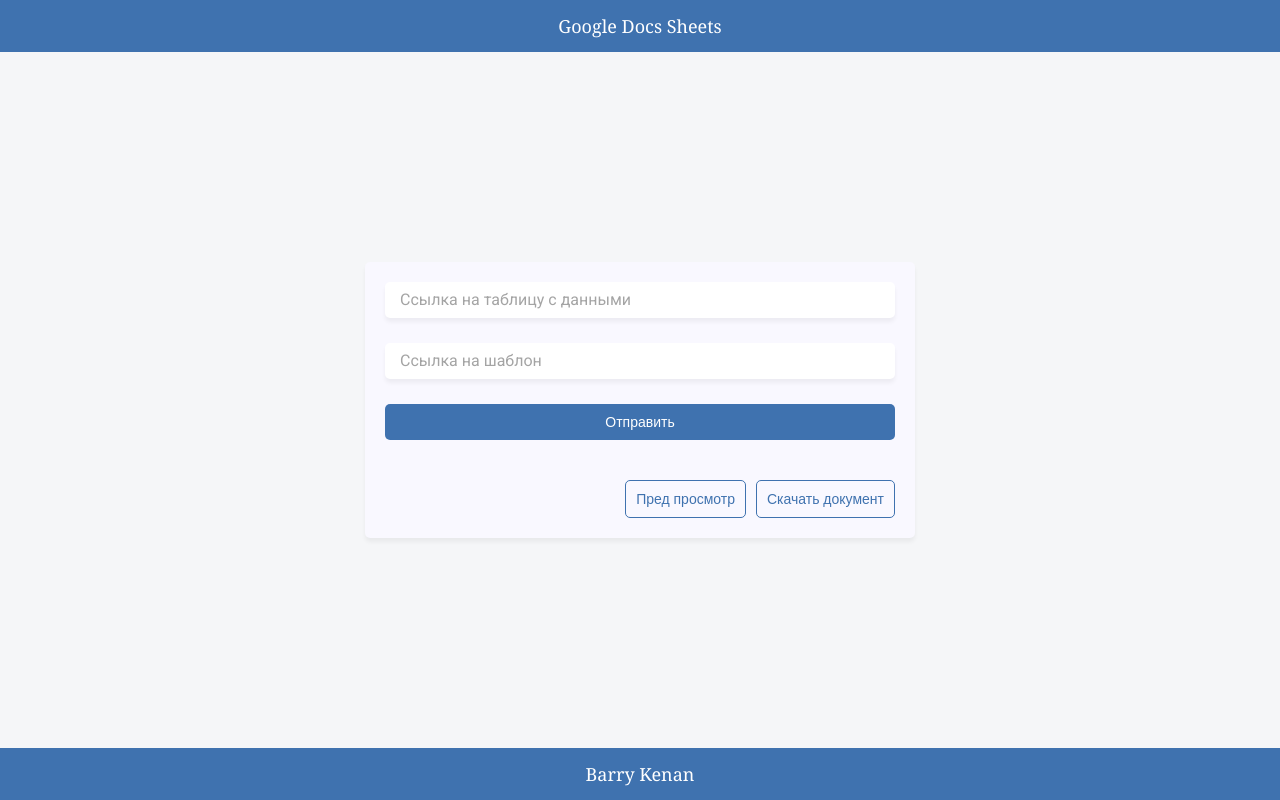
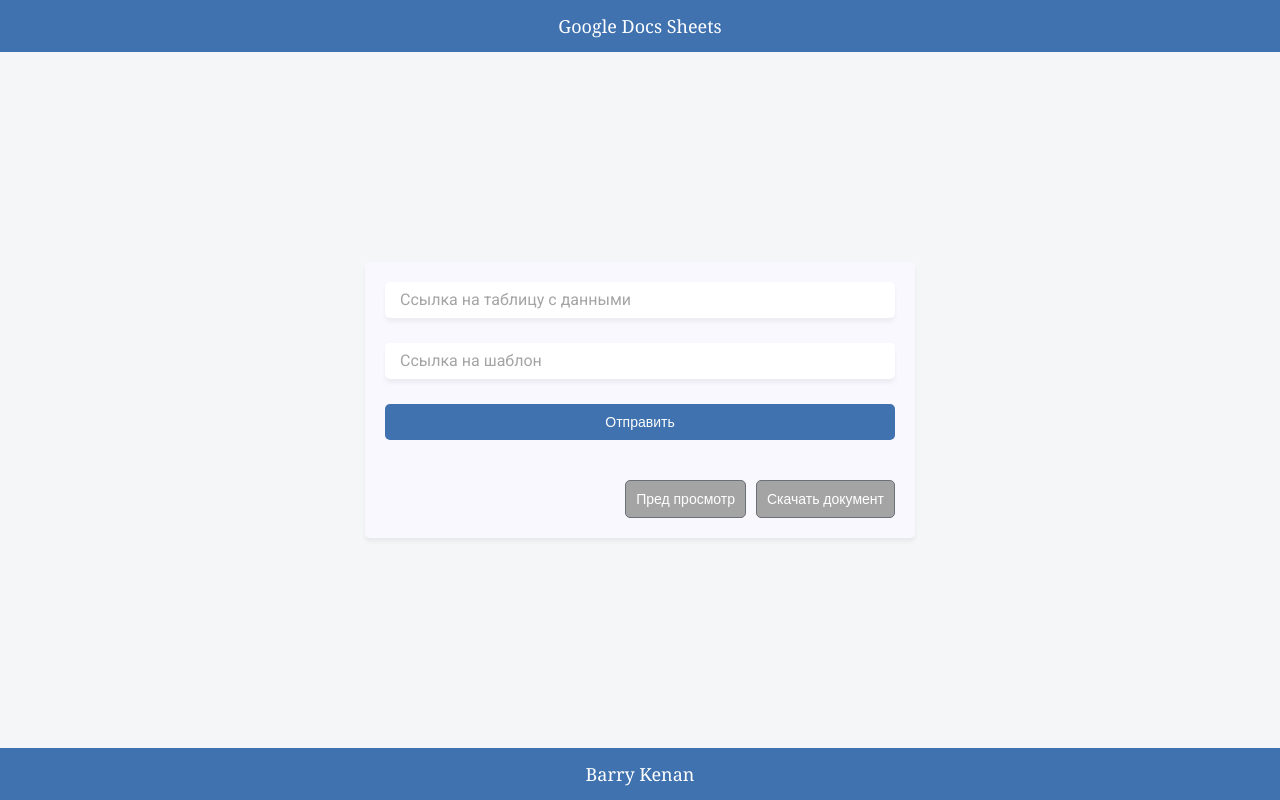
Before and after one commit to Barry-Kenan/gDocSs, a React (Vite) app: page / in a window 1280 px wide. Built offline with nearby package versions, Linux system fonts and the light colour scheme.

Commit message:
главная страница

```diff
--- a/src/App.module.scss
+++ b/src/App.module.scss
@@ -11,12 +11,31 @@
 	.card {
 		width: 550px;
 		padding: 20px;
+		text-align: center;
+
+		.info {
+			&.loading {
+				color: $primary;
+			}
+
+			&.error {
+				color: $red;
+			}
+		}
 
 		.buttons {
 			display: flex;
 			gap: 10px;
 			justify-content: flex-end;
 			margin-top: 40px;
+
+			.link {
+				display: block;
+
+				&.disabled {
+					cursor: not-allowed;
+				}
+			}
 		}
 	}
 }
--- a/src/App.tsx
+++ b/src/App.tsx
@@ -1,18 +1,58 @@
+import cn from 'classnames';
+import { useState } from 'react';
+import { Link } from 'react-router-dom';
 import styles from './App.module.scss';
 import { Button, Card } from './components';
 import LinksForm from './components/LinksForm/LinksForm';
+import Modal from './components/Modal/Modal';
+import { useAppSelector } from './hooks/redux';
 import { withLayout } from './layout/Layout';
 
 const App = () => {
+	const [modalActive, setModalActive] = useState<boolean>(false);
+	const { status, error, downloadUrl, previewUrl } = useAppSelector(
+		state => state.google
+	);
+
 	return (
 		<div className={styles.wrapper}>
 			<Card className={styles.card} color='blue'>
 				<LinksForm />
+				{status == 'loading' ? (
+					<span className={cn(styles.info, styles.loading)}>Загрузка...</span>
+				) : (
+					<></>
+				)}
+				{error ? (
+					<span className={cn(styles.info, styles.error)}>{error}</span>
+				) : (
+					<></>
+				)}
 				<div className={styles.buttons}>
-					<Button appearance='ghost'>Пред просмотр</Button>
-					<Button appearance='ghost'>Скачать документ</Button>
+					<Button
+						appearance='ghost'
+						onClick={() => setModalActive(true)}
+						disabled={!previewUrl}
+					>
+						Пред просмотр
+					</Button>
+					<Button appearance='ghost' disabled={!downloadUrl}>
+						<Link
+							to={downloadUrl}
+							className={cn(styles.link, {
+								[styles.disabled]: downloadUrl == ''
+							})}
+						>
+							Скачать документ
+						</Link>
+					</Button>
 				</div>
 			</Card>
+			<Modal
+				active={modalActive}
+				setActive={setModalActive}
+				previewUrl={previewUrl}
+			/>
 		</div>
 	);
 };
```
